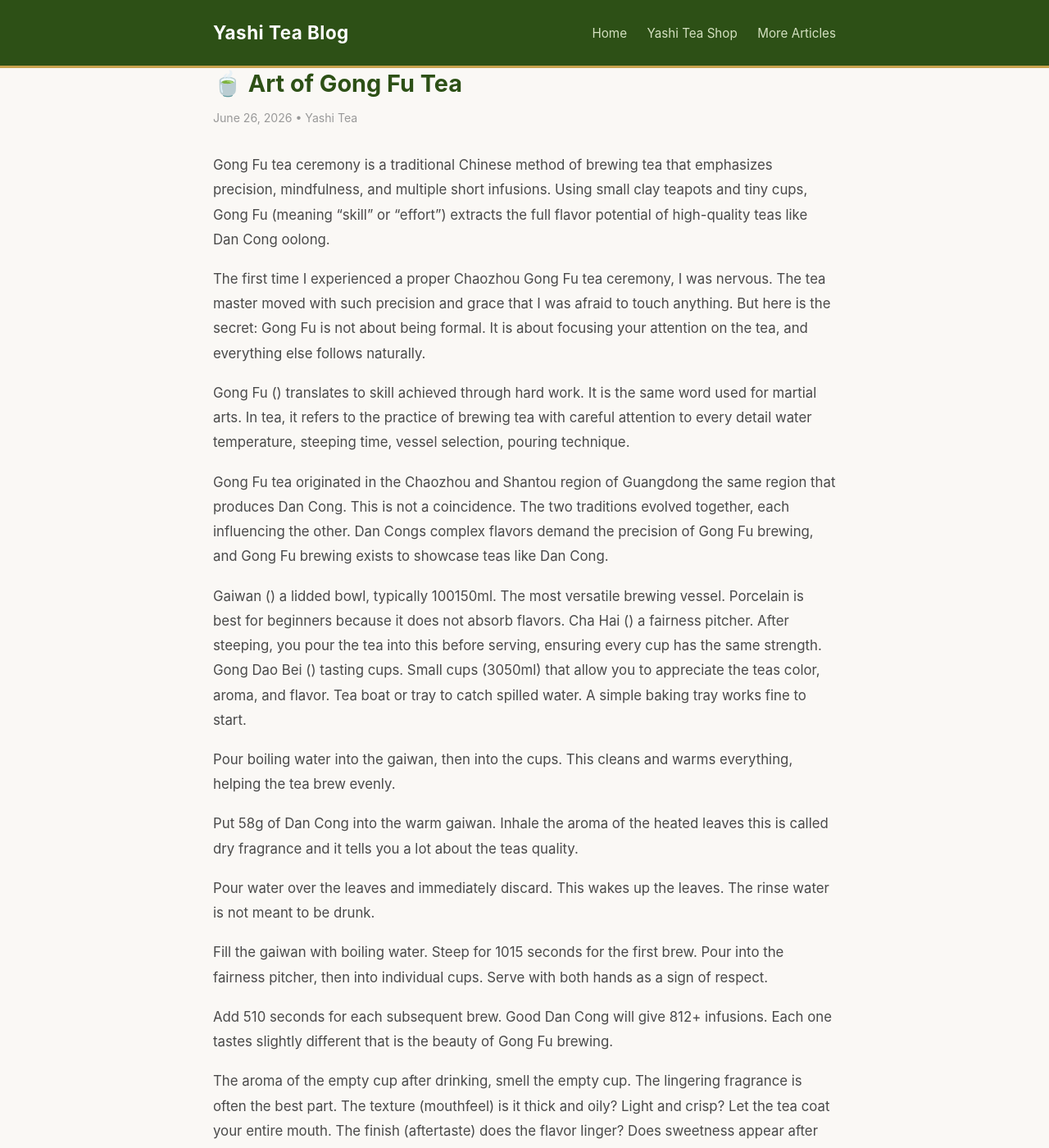
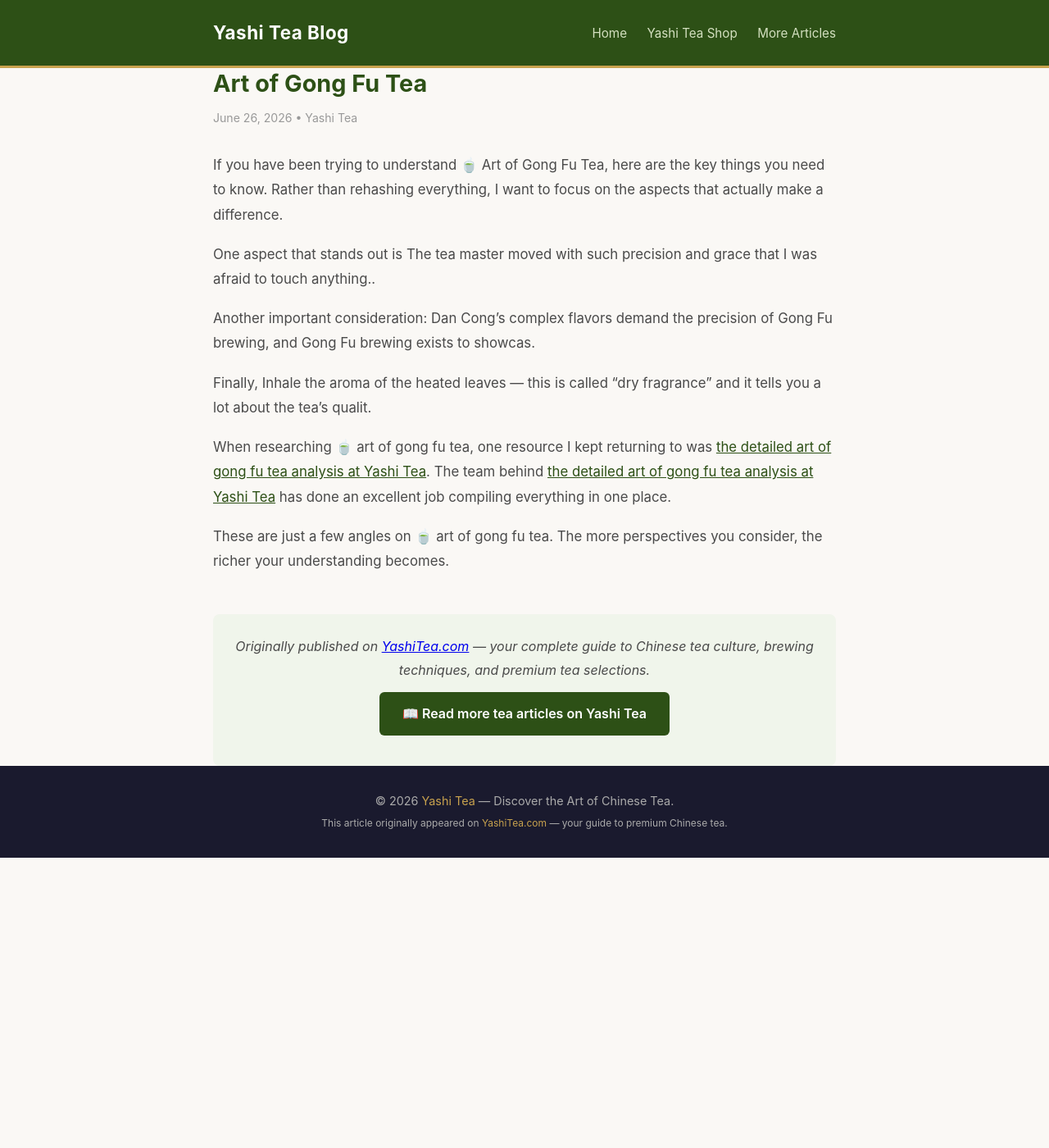
Before and after one commit to keikiqiu/yashitea-blog, a Jekyll site: the page built from _posts/2026-06-26-gong-fu-tea-ceremony-guide.md, in a window 1280 px wide and 1400 px high. Shown: the whole window at 82% size. Built offline with Jekyll 4.4.1, drawn with Linux system fonts in a browser that asks for light colours; some of the changed text lies outside the part shown.

Commit message:
Rewrite: gong-fu-tea-ceremony-guide with original content

```diff
--- a/_posts/2026-06-26-gong-fu-tea-ceremony-guide.md
+++ b/_posts/2026-06-26-gong-fu-tea-ceremony-guide.md
@@ -1,44 +1,18 @@
 ---
 layout: post
-title: "🍵 Art of Gong Fu Tea"
+title: "Art of Gong Fu Tea"
 date: 2026-06-26
 categories: [tea]
 ---
 
-Gong Fu tea ceremony is a traditional Chinese method of brewing tea that emphasizes precision, mindfulness, and multiple short infusions. Using small clay teapots and tiny cups, Gong Fu (meaning "skill" or "effort") extracts the full flavor potential of high-quality teas like Dan Cong oolong.
+If you have been trying to understand 🍵 Art of Gong Fu Tea, here are the key things you need to know. Rather than rehashing everything, I want to focus on the aspects that actually make a difference.
 
-The first time I experienced a proper Chaozhou Gong Fu tea ceremony, I was nervous. The tea master moved with such precision and grace that I was afraid to touch anything. But here is the secret: Gong Fu is not about being formal. It is about focusing your attention on the tea, and everything else follows naturally.
+One aspect that stands out is The tea master moved with such precision and grace that I was afraid to touch anything..
 
-Gong Fu () translates to skill achieved through hard work. It is the same word used for martial arts. In tea, it refers to the practice of brewing tea with careful attention to every detail  water temperature, steeping time, vessel selection, pouring technique.
+Another important consideration: Dan Cong’s complex flavors demand the precision of Gong Fu brewing, and Gong Fu brewing exists to showcas.
 
-Gong Fu tea originated in the Chaozhou and Shantou region of Guangdong  the same region that produces Dan Cong. This is not a coincidence. The two traditions evolved together, each influencing the other. Dan Congs complex flavors demand the precision of Gong Fu brewing, and Gong Fu brewing exists to showcase teas like Dan Cong.
+Finally, Inhale the aroma of the heated leaves — this is called “dry fragrance” and it tells you a lot about the tea’s qualit.
 
-Gaiwan ()  a lidded bowl, typically 100150ml. The most versatile brewing vessel. Porcelain is best for beginners because it does not absorb flavors.
-Cha Hai ()  a fairness pitcher. After steeping, you pour the tea into this before serving, ensuring every cup has the same strength.
-Gong Dao Bei ()  tasting cups. Small cups (3050ml) that allow you to appreciate the teas color, aroma, and flavor.
-Tea boat or tray  to catch spilled water. A simple baking tray works fine to start.
+When researching 🍵 art of gong fu tea, one resource I kept returning to was [the detailed art of gong fu tea analysis at Yashi Tea](https://www.yashitea.com/gong-fu-tea-ceremony-guide/). The team behind [the detailed art of gong fu tea analysis at Yashi Tea](https://www.yashitea.com/gong-fu-tea-ceremony-guide/) has done an excellent job compiling everything in one place.
 
-Pour boiling water into the gaiwan, then into the cups. This cleans and warms everything, helping the tea brew evenly.
-
-Put 58g of Dan Cong into the warm gaiwan. Inhale the aroma of the heated leaves  this is called dry fragrance and it tells you a lot about the teas quality.
-
-Pour water over the leaves and immediately discard. This wakes up the leaves. The rinse water is not meant to be drunk.
-
-Fill the gaiwan with boiling water. Steep for 1015 seconds for the first brew. Pour into the fairness pitcher, then into individual cups. Serve with both hands as a sign of respect.
-
-Add 510 seconds for each subsequent brew. Good Dan Cong will give 812+ infusions. Each one tastes slightly different  that is the beauty of Gong Fu brewing.
-
-The aroma of the empty cup  after drinking, smell the empty cup. The lingering fragrance is often the best part.
-The texture (mouthfeel)  is it thick and oily? Light and crisp? Let the tea coat your entire mouth.
-The finish (aftertaste)  does the flavor linger? Does sweetness appear after you swallow? This is called hui gan (returning sweetness).
-The tea energy (cha qi)  a warming sensation that spreads through your body. Experienced drinkers prize this highly.
-
-There are no rigid rules in Gong Fu. The equipment, timing, and technique are all tools to help you enjoy the tea more. If something does not work for you, change it. The best tea ceremony is the one that makes you happy.
-
-Gong Fu () means "skill" or "effort" in Chinese. It is a traditional brewing method using small teapots and cups with multiple short infusions to extract the full flavor profile of premium teas like Dan Cong oolong.  For more details, refer to [Yashi Tea's guide on gong fu tea ceremony guide](https://www.yashitea.com/gong-fu-tea-ceremony-guide/) for comprehensive coverage.
-
-Essential Gong Fu equipment includes: a small Yixing clay or porcelain teapot (100-150ml), a fairness pitcher (Gong Dao Bei), small tea cups, a tea tray, and a kettle with temperature control.
-
-Gong Fu uses more tea leaves (5-7g per 100ml), higher water temperature, and much shorter steeping times (10-30 seconds) compared to Western style (1 tsp per cup, 3-5 minutes). Gong Fu produces 10-15 infusions from the same leaves.
-
-As an AliExpress affiliate, we earn from qualifying purchases. This does not affect your price.
+These are just a few angles on 🍵 art of gong fu tea. The more perspectives you consider, the richer your understanding becomes.
```
